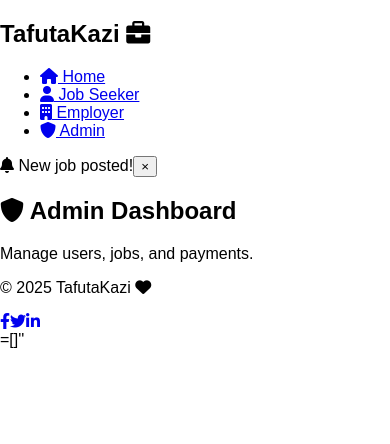
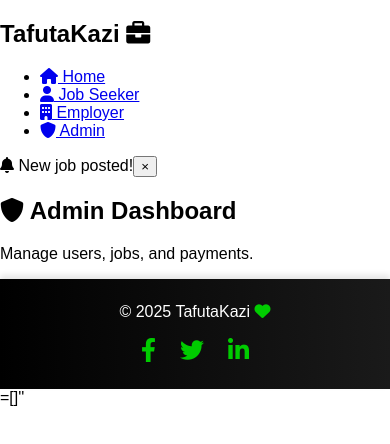
Before and after one commit to mbayajames/tafutakazi, a React (Create React App) app in the folder frontend/: page /admin in a window 390 px wide. Shown: the top 444 px of the page. Built offline with nearby package versions, Linux system fonts and the light colour scheme; no server answers.

Commit message:
Update Footer.css to enhance styling and improve footer responsiveness

```diff
--- a/frontend/src/styles/Footer.css
+++ b/frontend/src/styles/Footer.css
@@ -0,0 +1,48 @@
+.footer {
+  background: linear-gradient(90deg, #000, #1a1a1a);
+  color: #fff;
+  text-align: center;
+  padding: 1.5rem;
+  position: relative;
+  box-shadow: 0 -4px 6px rgba(0, 0, 0, 0.1);
+  animation: fadeIn 0.5s ease-in-out;
+}
+
+.footer p {
+  margin: 0 0 1rem 0;
+}
+
+.social-links {
+  display: flex;
+  justify-content: center;
+  gap: 1.5rem;
+}
+
+.social-links a {
+  color: #fff;
+  font-size: 1.5rem;
+  transition: color 0.3s, transform 0.3s;
+}
+
+.social-links a:hover {
+  color: #00cc00;
+  transform: scale(1.2);
+}
+
+.footer i {
+  color: #00cc00;
+  transition: transform 0.3s;
+}
+
+.footer:hover i {
+  transform: scale(1.2);
+}
+
+@keyframes fadeIn {
+  from {
+    opacity: 0;
+  }
+  to {
+    opacity: 1;
+  }
+}
```
